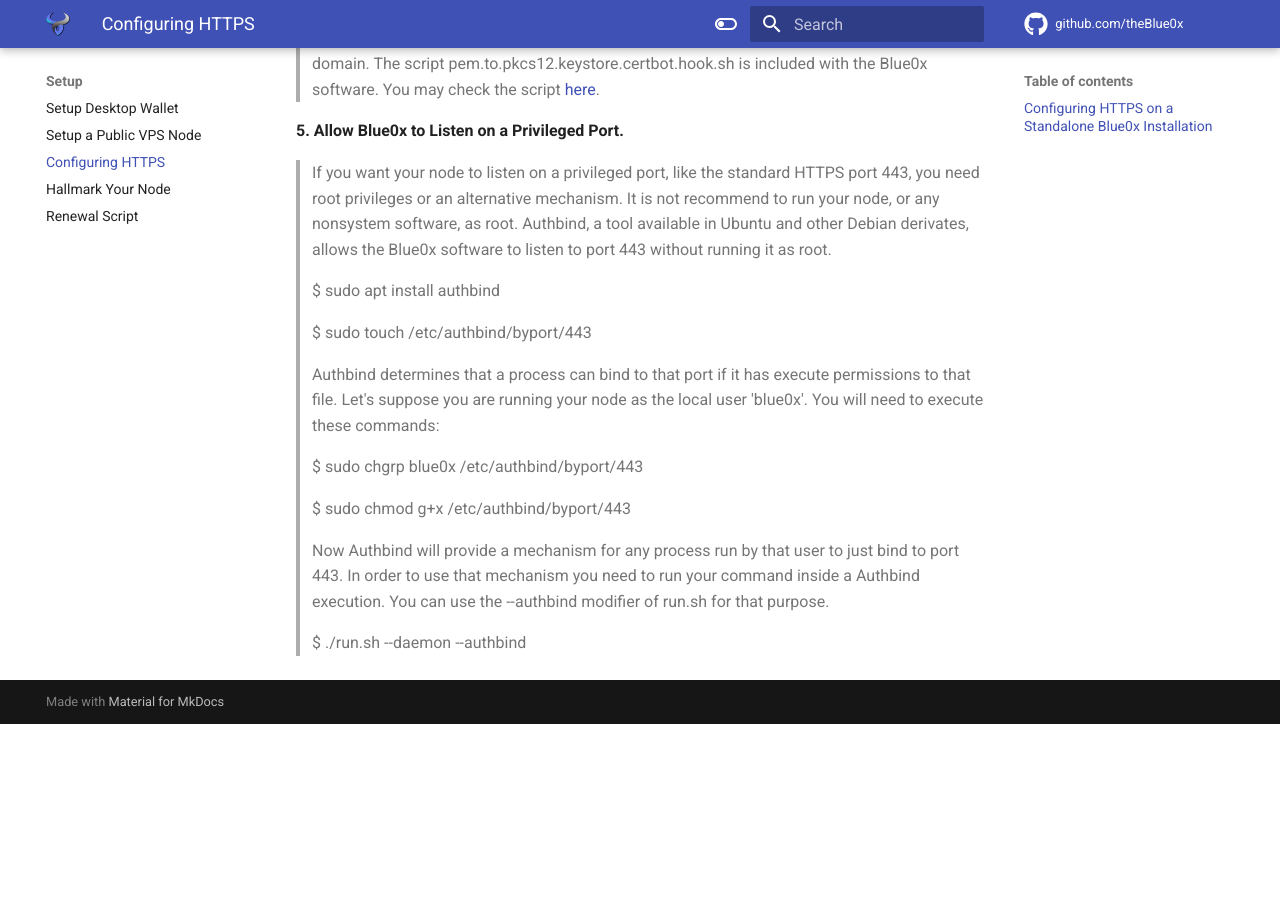
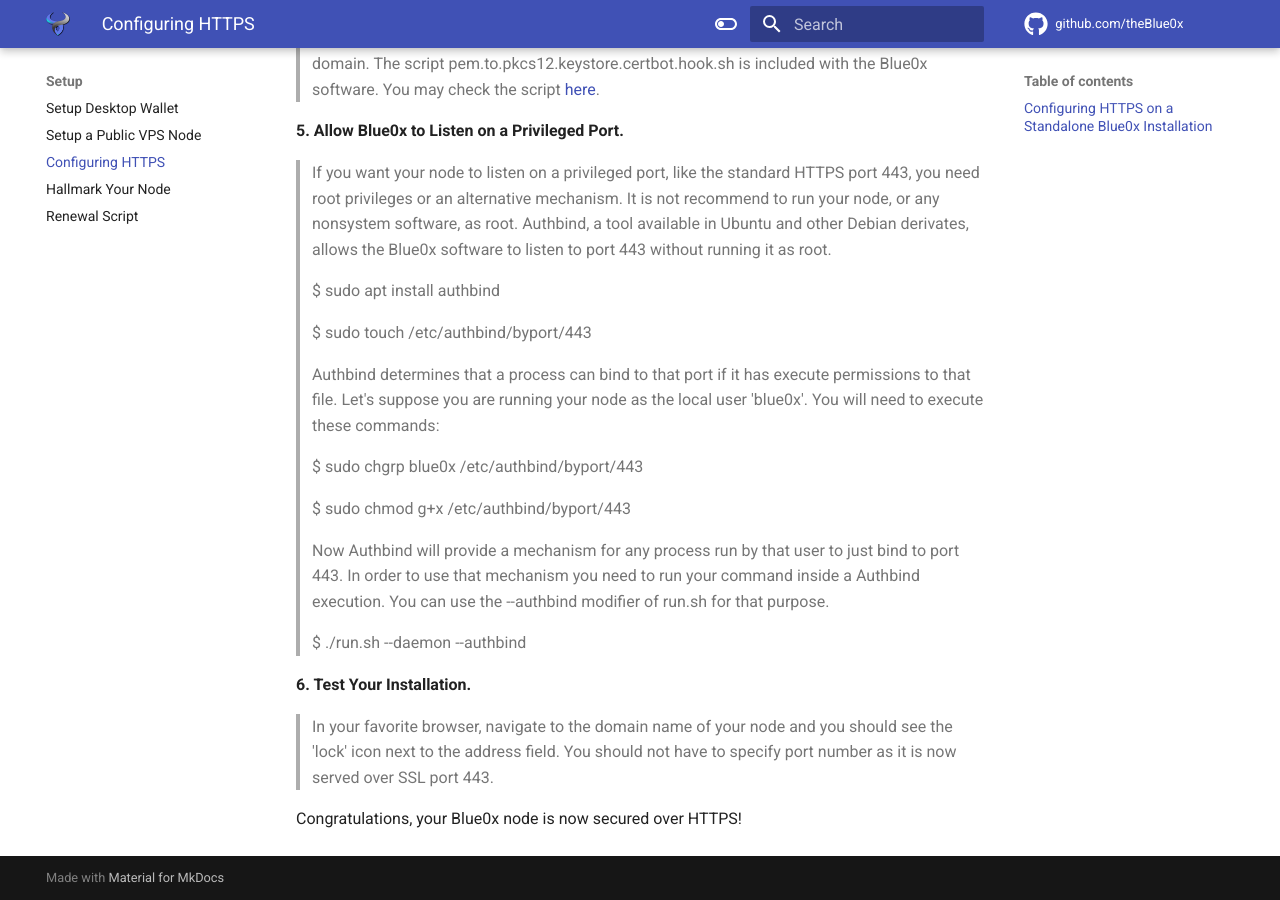
Before and after one commit to theBlue0x/docs, an MkDocs documentation site: the page built from docs/setup/https.md, in a window 1280 px wide and 900 px high, scrolled down 1184 px. Built offline with MkDocs 1.6.1 and Material for MkDocs 9.7.7, drawn with Linux system fonts in a browser that asks for light colours; before the commit the page ends 1908 px from its top, so only the background shows below that.

Commit message:
setup docs

```diff
--- a/docs/setup/https.md
+++ b/docs/setup/https.md
@@ -50,3 +50,9 @@
 >Now Authbind will provide a mechanism for any process run by that user to just bind to port 443. In order to use that mechanism you need to run your command inside a Authbind execution. You can use the --authbind modifier of run.sh for that purpose.
 
 >$ ./run.sh --daemon --authbind
+
+**6. Test Your Installation.**
+
+>In your favorite browser, navigate to the domain name of your node and you should see the 'lock' icon next to the address field.  You should not have to specify port number as it is now served over SSL port 443.
+
+Congratulations, your Blue0x node is now secured over HTTPS!
```
